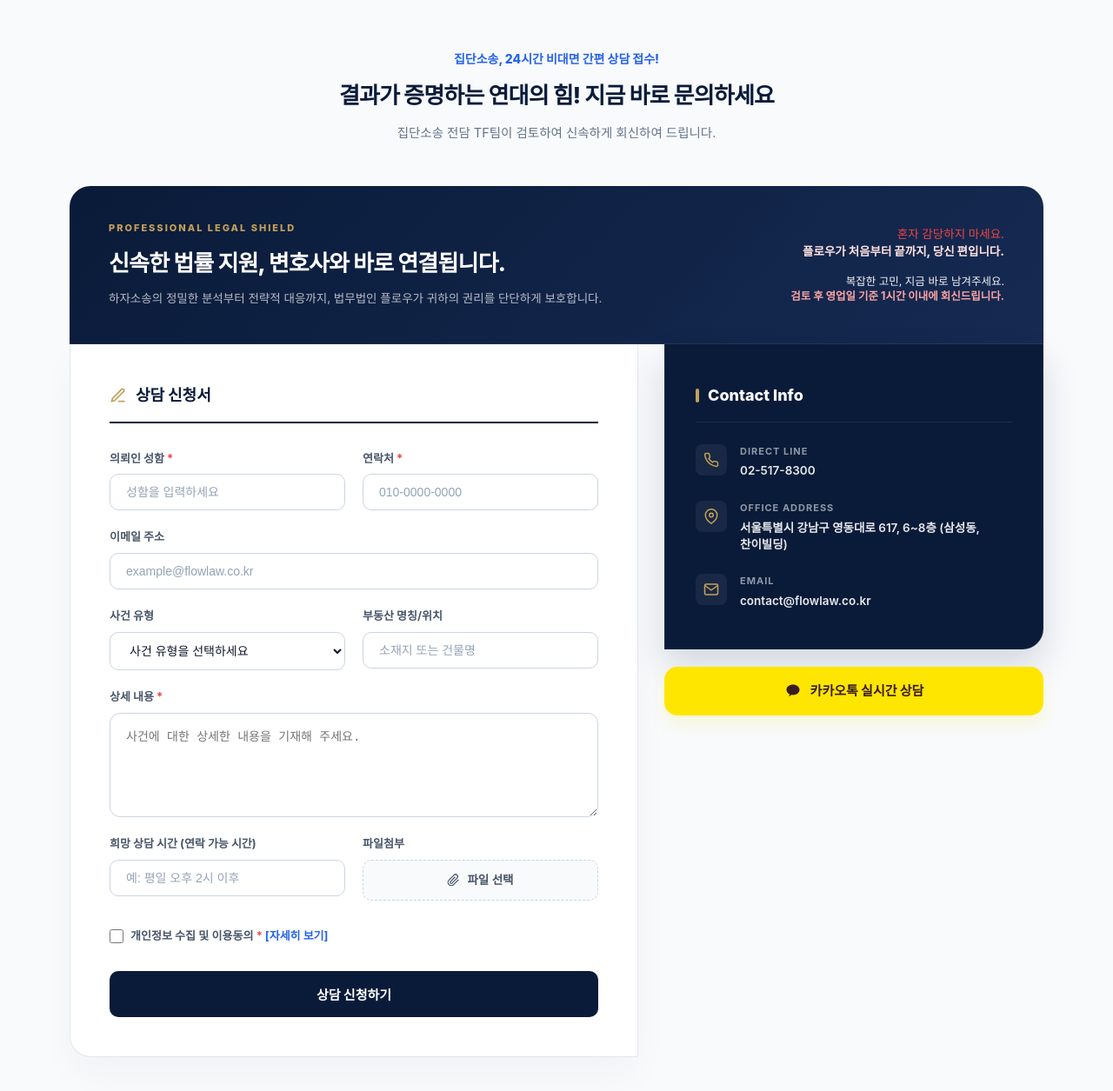
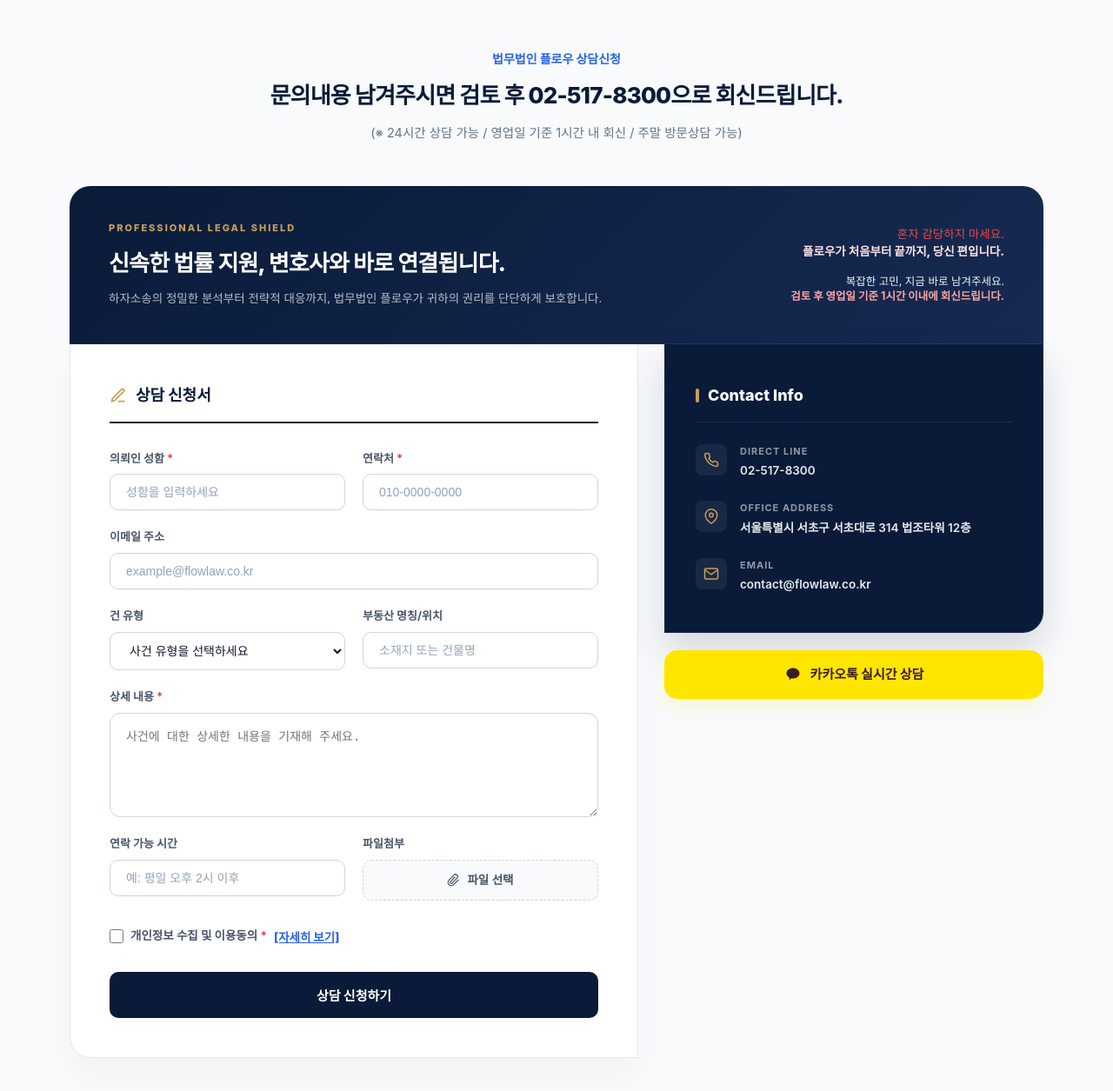
Before and after one commit to 2026flowlaw-cpu/flow, a Next.js app: page /practice/edu-law in a window 1280 px wide. Shown: the part 6759-8014 px from the top of the page at 87% size. Built offline with nearby package versions, Linux system fonts and the light colour scheme; no server answers.

Commit message:
Optimize InquiryForm elements dropdown lists office addresses availableTimes and dynamic privacy checkbox disclosure

```diff
--- a/src/components/Location/InquiryForm/InquiryForm.module.css
+++ b/src/components/Location/InquiryForm/InquiryForm.module.css
@@ -256,12 +256,18 @@
   border-color: #94a3b8;
 }
 
-/* Consent Checkbox styling */
+/* Consent Checkbox & Toggle Box styling */
+.consentContainer {
+  display: flex;
+  flex-direction: column;
+  gap: 12px;
+  margin: 10px 0;
+}
+
 .consentRow {
   display: flex;
   align-items: center;
   gap: 8px;
-  margin: 10px 0;
 }
 
 .checkbox {
@@ -271,15 +277,64 @@
 }
 
 .checkboxLabel {
-  font-size: 13px;
+  font-size: 13.5px;
   color: #475569;
-  font-weight: 600;
+  font-weight: 700;
   cursor: pointer;
 }
 
 .viewDetailsBtn {
+  background: none;
+  border: none;
   color: #2563eb;
+  font-weight: 800;
+  font-size: 13.5px;
+  cursor: pointer;
+  padding: 0;
+  text-decoration: underline;
+  transition: color 0.2s;
+}
+
+.viewDetailsBtn:hover {
+  color: #1d4ed8;
+}
+
+.privacyDetailsBox {
+  background-color: #f8fafc;
+  border: 1px solid #e2e8f0;
+  border-radius: 12px;
+  padding: 20px;
+  font-size: 12.5px;
+  color: #475569;
+  line-height: 1.65;
+  position: relative;
+}
+
+.privacyDetailsBox h5 {
+  font-size: 13.5px;
+  font-weight: 800;
+  color: #0A1B39;
+  margin: 0 0 10px 0;
+}
+
+.privacyDetailsBox p {
+  margin: 0 0 15px 0;
+}
+
+.closeDetailsBtn {
+  background-color: #e2e8f0;
+  border: none;
+  color: #334155;
+  padding: 6px 12px;
+  border-radius: 6px;
+  font-size: 11px;
   font-weight: 700;
+  cursor: pointer;
+  transition: background-color 0.2s;
+}
+
+.closeDetailsBtn:hover {
+  background-color: #cbd5e1;
 }
 
 /* Submit Button styling */
--- a/src/components/Location/InquiryForm/InquiryForm.tsx
+++ b/src/components/Location/InquiryForm/InquiryForm.tsx
@@ -7,6 +7,7 @@ import styles from './InquiryForm.module.css';
 const InquiryForm = () => {
   const [loading, setLoading] = useState(false);
   const [file, setFile] = useState<File | null>(null);
+  const [showDetails, setShowDetails] = useState(false);
   const [formData, setFormData] = useState({
     name: '',
     phone: '',
@@ -41,7 +42,7 @@ const InquiryForm = () => {
       const fullDetails = [
         `[이메일 주소] ${formData.email || '미기재'}`,
         `[부동산 명칭/위치] ${formData.location || '미기재'}`,
-        `[희망 상담 시간] ${formData.availableTime || '미기재'}`,
+        `[연락 가능 시간] ${formData.availableTime || '미기재'}`,
         formData.details ? `\n[상세 내용]\n${formData.details}` : ''
       ].filter(Boolean).join('\n');
 
@@ -55,7 +56,7 @@ const InquiryForm = () => {
         }]);
 
       if (error) throw error;
-      alert('상담 신청이 완료되었습니다. 플로우 집단소송 TF팀에서 신속하게 검토 후 회신해 드리겠습니다.');
+      alert('상담 신청이 완료되었습니다. 플로우 전담 TF팀에서 신속하게 검토 후 회신해 드리겠습니다.');
       setFormData({
         name: '',
         phone: '',
@@ -91,14 +92,14 @@ const InquiryForm = () => {
   };
 
   return (
-    <section className={styles.section}>
+    <section className={styles.section} id="inquiry">
       <div className={styles.container}>
 
-        {/* Top Kicker Label Info */}
+        {/* Top Header Text (Left side of the user's screenshot) */}
         <div className={styles.topBannerText}>
-          <div className={styles.topInfoTag}>집단소송, 24시간 비대면 간편 상담 접수!</div>
-          <h3 className={styles.topInfoTitle}>결과가 증명하는 연대의 힘! 지금 바로 문의하세요</h3>
-          <p className={styles.topInfoDesc}>집단소송 전담 TF팀이 검토하여 신속하게 회신하여 드립니다.</p>
+          <div className={styles.topInfoTag}>법무법인 플로우 상담신청</div>
+          <h3 className={styles.topInfoTitle}>문의내용 남겨주시면 검토 후 02-517-8300으로 회신드립니다.</h3>
+          <p className={styles.topInfoDesc}>(※ 24시간 상담 가능 / 영업일 기준 1시간 내 회신 / 주말 방문상담 가능)</p>
         </div>
 
         {/* Brand Background Heading Board */}
@@ -183,10 +184,10 @@ const InquiryForm = () => {
                 />
               </div>
 
-              {/* Row 3: 사건 유형 & 부동산 명칭/위치 */}
+              {/* Row 3: 건 유형 & 부동산 명칭/위치 */}
               <div className={styles.formRow}>
                 <div className={styles.formGroup}>
-                  <label className={styles.formLabel}>사건 유형</label>
+                  <label className={styles.formLabel}>건 유형</label>
                   <select
                     name="caseType"
                     value={formData.caseType}
@@ -194,12 +195,15 @@ const InquiryForm = () => {
                     className={styles.select}
                   >
                     <option value="">사건 유형을 선택하세요</option>
-                    <option value="아파트 하자소송">아파트 하자소송</option>
-                    <option value="건설 분쟁/자문">건설 분쟁/자문</option>
-                    <option value="민사/상사 전담">민사/상사 전담</option>
-                    <option value="재개발/재건축">재개발/재건축</option>
+                    <option value="하자소송">하자소송</option>
+                    <option value="건설분쟁">건설분쟁</option>
                     <option value="부동산 분쟁">부동산 분쟁</option>
-                    <option value="분양계약 해제">분양계약 해제</option>
+                    <option value="재분양/계약해제">재분양/계약해제</option>
+                    <option value="집단소송">집단소송</option>
+                    <option value="전세사기">전세사기</option>
+                    <option value="교육법률">교육법률</option>
+                    <option value="형사전문">형사전문</option>
+                    <option value="일반민사">일반민사</option>
                     <option value="기타">기타</option>
                   </select>
                 </div>
@@ -234,7 +238,7 @@ const InquiryForm = () => {
               {/* Row 5: 희망 상담 시간 & 파일첨부 */}
               <div className={styles.formRow}>
                 <div className={styles.formGroup}>
-                  <label className={styles.formLabel}>희망 상담 시간 (연락 가능 시간)</label>
+                  <label className={styles.formLabel}>연락 가능 시간</label>
                   <input
                     type="text"
                     name="availableTime"
@@ -263,7 +267,8 @@ const InquiryForm = () => {
                 </div>
               </div>
 
-              {/* Row 6: 개인정보 동의 체크박스 */}
+              {/* Row 6: 개인정보 동의 체크박스 & 자세히 보기 */}
+              <div className={styles.consentContainer}>
                 <div className={styles.consentRow}>
                   <input
                     type="checkbox"
@@ -274,8 +279,34 @@ const InquiryForm = () => {
                   />
                   <label htmlFor="agree" className={styles.checkboxLabel}>
                     개인정보 수집 및 이용동의 <span className={styles.req}>*</span>
-                  <span className={styles.viewDetailsBtn}> [자세히 보기]</span>
                   </label>
+                  <button
+                    type="button"
+                    className={styles.viewDetailsBtn}
+                    onClick={() => setShowDetails(!showDetails)}
+                  >
+                    [자세히 보기]
+                  </button>
+                </div>
+
+                {/* Dynamically Toggled Inline Privacy Details Box */}
+                {showDetails && (
+                  <div className={styles.privacyDetailsBox}>
+                    <h5>개인정보 수집 및 이용동의서</h5>
+                    <p>
+                      <strong>1. 개인정보 수집 목적:</strong> 법률 상담 신청 건에 대한 검토, 고객 응대, 사실관계 파악 및 법적 해법 제안 관련 안내 연락.<br />
+                      <strong>2. 수집하는 개인정보 항목:</strong> 성함, 연락처, 이메일 주소, 사건 유형, 부동산 정보, 문의 상세 내용 및 첨부파일.<br />
+                      <strong>3. 개인정보의 보유 및 이용기간:</strong> 원칙적으로 개인정보 수집 및 이용목적이 달성된 후(상담 종결 시) 즉시 파기합니다. 단, 관계법령의 규정에 의하여 보존할 필요가 있는 경우 관련 법령에 따라 보관합니다.
+                    </p>
+                    <button
+                      type="button"
+                      onClick={() => setShowDetails(false)}
+                      className={styles.closeDetailsBtn}
+                    >
+                      닫기
+                    </button>
+                  </div>
+                )}
               </div>
 
               {/* Submit button inside form card */}
@@ -317,7 +348,7 @@ const InquiryForm = () => {
                 <div className={styles.infoText}>
                   <span className={styles.infoLabel}>OFFICE ADDRESS</span>
                   <strong className={styles.infoVal}>
-                    서울특별시 강남구 영동대로 617, 6~8층 (삼성동, 찬이빌딩)
+                    서울특별시 서초구 서초대로 314 법조타워 12층
                   </strong>
                 </div>
               </div>
```
Lines whose indentation alone changed are shown as unchanged.
